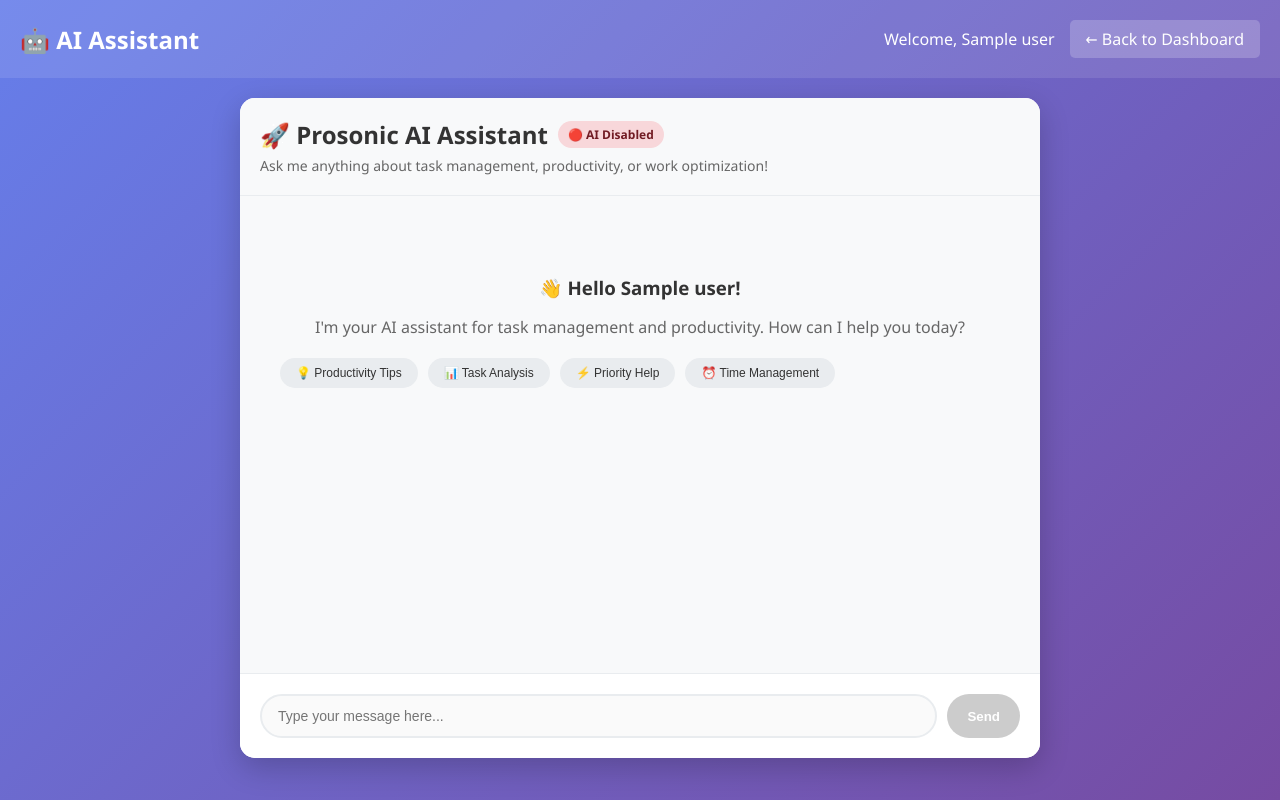
After one commit to prosonic68/crmp, a Flask app: template templates/ai_chat.html in a window 1280 px wide. The commit adds this page. Run offline with Flask 3, Linux system fonts and the light colour scheme; the template is opened without the code that fills it: most values are stand-ins (such as "Sample title", 1, 10 or a date in 2020).

Commit message:
Add Google Gemini AI integration with chat interface and productivity features

```diff
--- a/app.py
+++ b/app.py
@@ -7,6 +7,7 @@ from email.mime.multipart import MIMEMultipart
 import os
 import calendar
 from collections import defaultdict
+from ai_assistant import ai_assistant
 
 app = Flask(__name__)
 app.secret_key = 'your-secret-key-here'  # Change this in production
@@ -1112,6 +1113,104 @@ def debug_users_public():
         user_list.append(f"{username} | {user_data['name']} | {user_data['role']} | {user_data['email']}")
     return '<br>'.join(user_list)
 
+# --- AI Assistant Routes ---
+
+@app.route('/ai/chat')
+def ai_chat():
+    """AI Chat interface"""
+    if 'user' not in session:
+        return redirect(url_for('login'))
+
+    user = session['user']
+    if user not in users:
+        return redirect(url_for('login'))
+
+    return render_template('ai_chat.html',
+                         user_data=users[user],
+                         ai_enabled=ai_assistant.enabled)
+
+@app.route('/ai/chat_message', methods=['POST'])
+def ai_chat_message():
+    """Handle AI chat messages"""
+    if 'user' not in session:
+        return jsonify({'error': 'Not authenticated'})
+
+    user = session['user']
+    if user not in users:
+        return jsonify({'error': 'Invalid user'})
+
+    message = request.form.get('message', '')
+    if not message:
+        return jsonify({'error': 'No message provided'})
+
+    # Get user's tasks for context
+    user_tasks = [task for task in tasks if task.assigned_to == user]
+
+    # Get AI response
+    response = ai_assistant.chat_with_context(message, users[user], user_tasks)
+
+    return jsonify({
+        'response': response,
+        'timestamp': datetime.now().strftime('%H:%M')
+    })
+
+@app.route('/ai/analyze_tasks')
+def ai_analyze_tasks():
+    """AI task analysis"""
+    if 'user' not in session:
+        return redirect(url_for('login'))
+
+    user = session['user']
+    if user not in users:
+        return redirect(url_for('login'))
+
+    user_tasks = [task for task in tasks if task.assigned_to == user]
+    analysis = ai_assistant.analyze_tasks(user_tasks, users[user]['role'])
+
+    return render_template('ai_analysis.html',
+                         analysis=analysis,
+                         user_data=users[user],
+                         tasks=user_tasks,
+                         ai_enabled=ai_assistant.enabled)
+
+@app.route('/ai/productivity_tips')
+def ai_productivity_tips():
+    """AI productivity tips"""
+    if 'user' not in session:
+        return redirect(url_for('login'))
+
+    user = session['user']
+    if user not in users:
+        return redirect(url_for('login'))
+
+    # Get user's personal stats
+    personal_stats = get_employee_stats(user)
+    tips = ai_assistant.get_productivity_tips(users[user]['role'], personal_stats)
+
+    return render_template('ai_tips.html',
+                         tips=tips,
+                         user_data=users[user],
+                         personal_stats=personal_stats,
+                         ai_enabled=ai_assistant.enabled)
+
+@app.route('/ai/suggest_improvements', methods=['POST'])
+def ai_suggest_improvements():
+    """AI task improvement suggestions"""
+    if 'user' not in session:
+        return jsonify({'error': 'Not authenticated'})
+
+    user = session['user']
+    if user not in users:
+        return jsonify({'error': 'Invalid user'})
+
+    task_description = request.form.get('task_description', '')
+    if not task_description:
+        return jsonify({'error': 'No task description provided'})
+
+    suggestions = ai_assistant.suggest_task_improvements(task_description, users[user]['role'])
+
+    return jsonify({'suggestions': suggestions})
+
 if __name__ == '__main__':
     print("Starting Flask application...")
     print(f"Available routes: {[rule.rule for rule in app.url_map.iter_rules()]}")
--- a/requirements.txt
+++ b/requirements.txt
@@ -6,3 +6,5 @@ MarkupSafe==2.1.3
 itsdangerous==2.1.2
 click==8.1.7
 SQLAlchemy==2.0.29
+google-generativeai==0.3.2
+python-dotenv==1.0.0
--- a/templates/admin_dashboard.html
+++ b/templates/admin_dashboard.html
@@ -182,6 +182,7 @@
         <h1>🚀 <span style="color: #dc3545;">Prosonic</span> Admin Dashboard</h1>
         <div class="user-info">
             <span>Welcome, Admin User</span>
+            <a href="{{ url_for('ai_chat') }}" class="logout-btn" style="background: #17a2b8;">🤖 AI Assistant</a>
             <a href="{{ url_for('logout') }}" class="logout-btn">Logout</a>
         </div>
     </div>
--- /dev/null
+++ b/templates/ai_chat.html
@@ -0,0 +1,380 @@
+<!DOCTYPE html>
+<html lang="en">
+<head>
+    <meta charset="UTF-8">
+    <meta name="viewport" content="width=device-width, initial-scale=1.0">
+    <title>AI Assistant - Prosonic Task Manager</title>
+    <style>
+        body {
+            font-family: 'Segoe UI', Tahoma, Geneva, Verdana, sans-serif;
+            margin: 0;
+            padding: 0;
+            background: linear-gradient(135deg, #667eea 0%, #764ba2 100%);
+            height: 100vh;
+        }
+        .header {
+            background: rgba(255,255,255,0.1);
+            color: white;
+            padding: 20px;
+            display: flex;
+            justify-content: space-between;
+            align-items: center;
+        }
+        .header h1 {
+            margin: 0;
+            font-size: 24px;
+        }
+        .user-info {
+            display: flex;
+            align-items: center;
+            gap: 15px;
+        }
+        .back-btn {
+            background: rgba(255,255,255,0.2);
+            color: white;
+            border: none;
+            padding: 8px 16px;
+            border-radius: 5px;
+            cursor: pointer;
+            text-decoration: none;
+        }
+        .chat-container {
+            max-width: 800px;
+            margin: 20px auto;
+            background: white;
+            border-radius: 15px;
+            box-shadow: 0 10px 30px rgba(0,0,0,0.2);
+            height: calc(100vh - 140px);
+            display: flex;
+            flex-direction: column;
+        }
+        .chat-header {
+            background: #f8f9fa;
+            padding: 20px;
+            border-radius: 15px 15px 0 0;
+            border-bottom: 1px solid #e9ecef;
+        }
+        .chat-header h2 {
+            margin: 0;
+            color: #333;
+            display: flex;
+            align-items: center;
+            gap: 10px;
+        }
+        .ai-status {
+            padding: 5px 10px;
+            border-radius: 15px;
+            font-size: 12px;
+            font-weight: bold;
+        }
+        .ai-status.enabled {
+            background: #d4edda;
+            color: #155724;
+        }
+        .ai-status.disabled {
+            background: #f8d7da;
+            color: #721c24;
+        }
+        .chat-messages {
+            flex: 1;
+            padding: 20px;
+            overflow-y: auto;
+            background: #f8f9fa;
+        }
+        .message {
+            margin-bottom: 15px;
+            display: flex;
+            align-items: flex-start;
+            gap: 10px;
+        }
+        .message.user {
+            flex-direction: row-reverse;
+        }
+        .message-avatar {
+            width: 40px;
+            height: 40px;
+            border-radius: 50%;
+            display: flex;
+            align-items: center;
+            justify-content: center;
+            font-weight: bold;
+            color: white;
+        }
+        .message.user .message-avatar {
+            background: #667eea;
+        }
+        .message.ai .message-avatar {
+            background: #28a745;
+        }
+        .message-content {
+            max-width: 70%;
+            padding: 12px 16px;
+            border-radius: 15px;
+            position: relative;
+        }
+        .message.user .message-content {
+            background: #667eea;
+            color: white;
+            border-bottom-right-radius: 5px;
+        }
+        .message.ai .message-content {
+            background: white;
+            color: #333;
+            border: 1px solid #e9ecef;
+            border-bottom-left-radius: 5px;
+        }
+        .message-time {
+            font-size: 11px;
+            color: #666;
+            margin-top: 5px;
+        }
+        .chat-input {
+            padding: 20px;
+            border-top: 1px solid #e9ecef;
+            background: white;
+            border-radius: 0 0 15px 15px;
+        }
+        .input-group {
+            display: flex;
+            gap: 10px;
+        }
+        .message-input {
+            flex: 1;
+            padding: 12px 16px;
+            border: 2px solid #e9ecef;
+            border-radius: 25px;
+            font-size: 14px;
+            outline: none;
+        }
+        .message-input:focus {
+            border-color: #667eea;
+        }
+        .send-btn {
+            background: #667eea;
+            color: white;
+            border: none;
+            padding: 12px 20px;
+            border-radius: 25px;
+            cursor: pointer;
+            font-weight: bold;
+        }
+        .send-btn:hover {
+            background: #5a6fd8;
+        }
+        .send-btn:disabled {
+            background: #ccc;
+            cursor: not-allowed;
+        }
+        .welcome-message {
+            text-align: center;
+            color: #666;
+            padding: 40px 20px;
+        }
+        .welcome-message h3 {
+            color: #333;
+            margin-bottom: 10px;
+        }
+        .suggestions {
+            display: flex;
+            flex-wrap: wrap;
+            gap: 10px;
+            margin-top: 20px;
+        }
+        .suggestion-btn {
+            background: #e9ecef;
+            border: none;
+            padding: 8px 16px;
+            border-radius: 20px;
+            cursor: pointer;
+            font-size: 12px;
+            color: #333;
+        }
+        .suggestion-btn:hover {
+            background: #667eea;
+            color: white;
+        }
+        .typing-indicator {
+            display: none;
+            padding: 12px 16px;
+            background: white;
+            border: 1px solid #e9ecef;
+            border-radius: 15px;
+            border-bottom-left-radius: 5px;
+            margin-bottom: 15px;
+        }
+        .typing-dots {
+            display: flex;
+            gap: 4px;
+        }
+        .typing-dot {
+            width: 8px;
+            height: 8px;
+            background: #666;
+            border-radius: 50%;
+            animation: typing 1.4s infinite;
+        }
+        .typing-dot:nth-child(2) { animation-delay: 0.2s; }
+        .typing-dot:nth-child(3) { animation-delay: 0.4s; }
+        @keyframes typing {
+            0%, 60%, 100% { transform: translateY(0); }
+            30% { transform: translateY(-10px); }
+        }
+    </style>
+</head>
+<body>
+    <div class="header">
+        <h1>🤖 AI Assistant</h1>
+        <div class="user-info">
+            <span>Welcome, {{ user_data.name }}</span>
+            <a href="{{ url_for('home') }}" class="back-btn">← Back to Dashboard</a>
+        </div>
+    </div>
+
+    <div class="chat-container">
+        <div class="chat-header">
+            <h2>
+                🚀 Prosonic AI Assistant
+                <span class="ai-status {% if ai_enabled %}enabled{% else %}disabled{% endif %}">
+                    {% if ai_enabled %}🟢 AI Enabled{% else %}🔴 AI Disabled{% endif %}
+                </span>
+            </h2>
+            <p style="margin: 5px 0 0 0; color: #666; font-size: 14px;">
+                Ask me anything about task management, productivity, or work optimization!
+            </p>
+        </div>
+
+        <div class="chat-messages" id="chatMessages">
+            <div class="welcome-message">
+                <h3>👋 Hello {{ user_data.name }}!</h3>
+                <p>I'm your AI assistant for task management and productivity. How can I help you today?</p>
+
+                <div class="suggestions">
+                    <button class="suggestion-btn" onclick="sendMessage('How can I improve my productivity?')">
+                        💡 Productivity Tips
+                    </button>
+                    <button class="suggestion-btn" onclick="sendMessage('Analyze my current tasks')">
+                        📊 Task Analysis
+                    </button>
+                    <button class="suggestion-btn" onclick="sendMessage('Help me prioritize my work')">
+                        ⚡ Priority Help
+                    </button>
+                    <button class="suggestion-btn" onclick="sendMessage('Time management strategies')">
+                        ⏰ Time Management
+                    </button>
+                </div>
+            </div>
+        </div>
+
+        <div class="typing-indicator" id="typingIndicator">
+            <div class="typing-dots">
+                <div class="typing-dot"></div>
+                <div class="typing-dot"></div>
+                <div class="typing-dot"></div>
+            </div>
+        </div>
+
+        <div class="chat-input">
+            <form id="chatForm" onsubmit="sendMessage(event)">
+                <div class="input-group">
+                    <input type="text" id="messageInput" class="message-input"
+                           placeholder="Type your message here..."
+                           {% if not ai_enabled %}disabled{% endif %}>
+                    <button type="submit" class="send-btn" id="sendBtn"
+                            {% if not ai_enabled %}disabled{% endif %}>
+                        Send
+                    </button>
+                </div>
+            </form>
+        </div>
+    </div>
+
+    <script>
+        const chatMessages = document.getElementById('chatMessages');
+        const messageInput = document.getElementById('messageInput');
+        const sendBtn = document.getElementById('sendBtn');
+        const typingIndicator = document.getElementById('typingIndicator');
+        const chatForm = document.getElementById('chatForm');
+
+        function addMessage(content, isUser = false, timestamp = null) {
+            const messageDiv = document.createElement('div');
+            messageDiv.className = `message ${isUser ? 'user' : 'ai'}`;
+
+            const avatar = document.createElement('div');
+            avatar.className = 'message-avatar';
+            avatar.textContent = isUser ? '{{ user_data.name[0] }}' : 'AI';
+
+            const messageContent = document.createElement('div');
+            messageContent.className = 'message-content';
+            messageContent.innerHTML = content.replace(/\n/g, '<br>');
+
+            if (timestamp) {
+                const timeDiv = document.createElement('div');
+                timeDiv.className = 'message-time';
+                timeDiv.textContent = timestamp;
+                messageContent.appendChild(timeDiv);
+            }
+
+            messageDiv.appendChild(avatar);
+            messageDiv.appendChild(messageContent);
+            chatMessages.appendChild(messageDiv);
+            chatMessages.scrollTop = chatMessages.scrollHeight;
+        }
+
+        function showTyping() {
+            typingIndicator.style.display = 'block';
+            chatMessages.scrollTop = chatMessages.scrollHeight;
+        }
+
+        function hideTyping() {
+            typingIndicator.style.display = 'none';
+        }
+
+        function sendMessage(messageOrEvent) {
+            let message = '';
+
+            if (typeof messageOrEvent === 'string') {
+                message = messageOrEvent;
+            } else {
+                messageOrEvent.preventDefault();
+                message = messageInput.value.trim();
+            }
+
+            if (!message) return;
+
+            // Add user message
+            addMessage(message, true, new Date().toLocaleTimeString([], {hour: '2-digit', minute:'2-digit'}));
+
+            // Clear input
+            messageInput.value = '';
+
+            // Show typing indicator
+            showTyping();
+
+            // Send to server
+            fetch('/ai/chat_message', {
+                method: 'POST',
+                headers: {
+                    'Content-Type': 'application/x-www-form-urlencoded',
+                },
+                body: `message=${encodeURIComponent(message)}`
+            })
+            .then(response => response.json())
+            .then(data => {
+                hideTyping();
+                if (data.error) {
+                    addMessage(`❌ Error: ${data.error}`, false);
+                } else {
+                    addMessage(data.response, false, data.timestamp);
+                }
+            })
+            .catch(error => {
+                hideTyping();
+                addMessage(`❌ Network error: ${error.message}`, false);
+            });
+        }
+
+        // Auto-focus input
+        messageInput.focus();
+    </script>
+</body>
+</html>
--- a/templates/member_dashboard.html
+++ b/templates/member_dashboard.html
@@ -314,6 +314,7 @@
         <h1>👤 <span style="color: #dc3545;">Prosonic</span> My Dashboard</h1>
         <div class="user-info">
             <span>Welcome, {{ user_data.name }}</span>
+            <a href="{{ url_for('ai_chat') }}" class="logout-btn" style="background: #17a2b8;">🤖 AI Assistant</a>
             <a href="{{ url_for('logout') }}" class="logout-btn">Logout</a>
         </div>
     </div>
```
Also changed, not shown: ai_assistant.py (added, +182 -0 lines), env_example.txt (added, +10 -0 lines).
